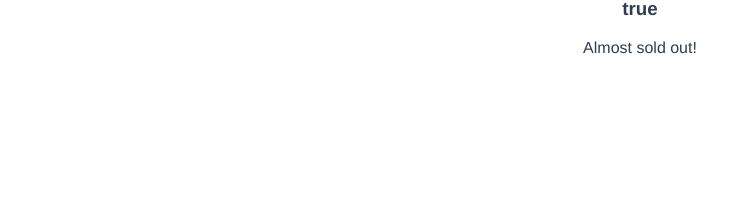
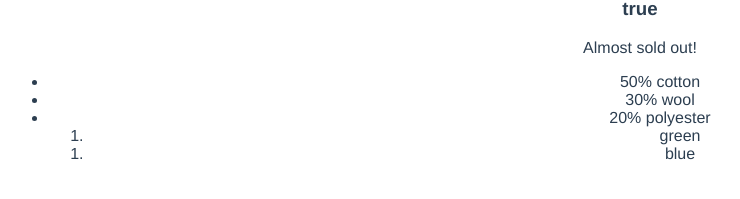
Before and after one commit to tjcchen/vue3-typescript-proj, a Vue app: page / in a window 1280 px wide. Shown: the part 307-506 px from the top of the page, without its empty margins (0-740 px from the left). Built offline with nearby package versions, Linux system fonts and the light colour scheme.

Commit message:
feat: list rendering

```diff
--- a/src/App.vue
+++ b/src/App.vue
@@ -9,6 +9,17 @@
   <p v-else-if="inventory <= 10 && inventory > 0">Almost sold out!</p>
   <p v-else>Out of Stock</p>
   <p v-show="inStock">Shown</p>
+  <ul>
+    <li
+      v-for="(detail, index) in details"
+      :key="index"
+    >
+      {{ detail }}
+    </li>
+    <ol v-for="variant in variants" :key="variant.id">
+      <li>{{ variant.color }}</li>
+    </ol>
+  </ul>
 </template>
 
 <script lang="ts">
@@ -29,6 +40,11 @@ export default defineComponent({
       inStock: false,
       inventory: 8,
       image: 'https://www.google.com/images/branding/googlelogo/2x/googlelogo_color_272x92dp.png',
+      details: ['50% cotton', '30% wool', '20% polyester'],
+      variants: [
+        { id: 1234, color: 'green' },
+        { id: 5678, color: 'blue' }
+      ]
     };
   },
   mounted() {
```
